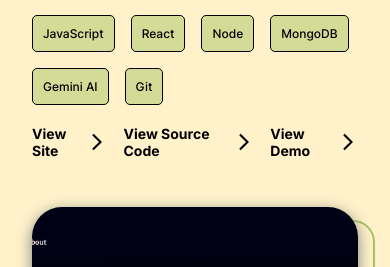
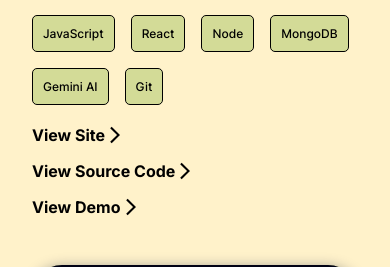
Before and after one commit to aleabalda/my-portfolio, a React (Vite) app in the folder portfolio/: page / in a window 390 px wide. Shown: the part 1620-1887 px from the top of the page. Built offline with nearby package versions, Linux system fonts and the light colour scheme.

Commit message:
updated project links on mobile

```diff
--- a/portfolio/src/App.css
+++ b/portfolio/src/App.css
@@ -1046,8 +1046,11 @@
     .project-tool {
       font-size: 12px;
     }
+    #project-links {
+      flex-direction: column;
+    }
     .project-link {
-      font-size: 14px;
+      font-size: 16px;
     }
     #contact-section {
       grid-template-columns: 1fr;
--- a/portfolio/src/components/Project.tsx
+++ b/portfolio/src/components/Project.tsx
@@ -37,7 +37,7 @@
             </div>
           ))}
         </div>
-        <div className="button-group">
+        <div id="project-links" className="button-group">
           {siteLink !== undefined && (
             <a
               id="view-site"
```
